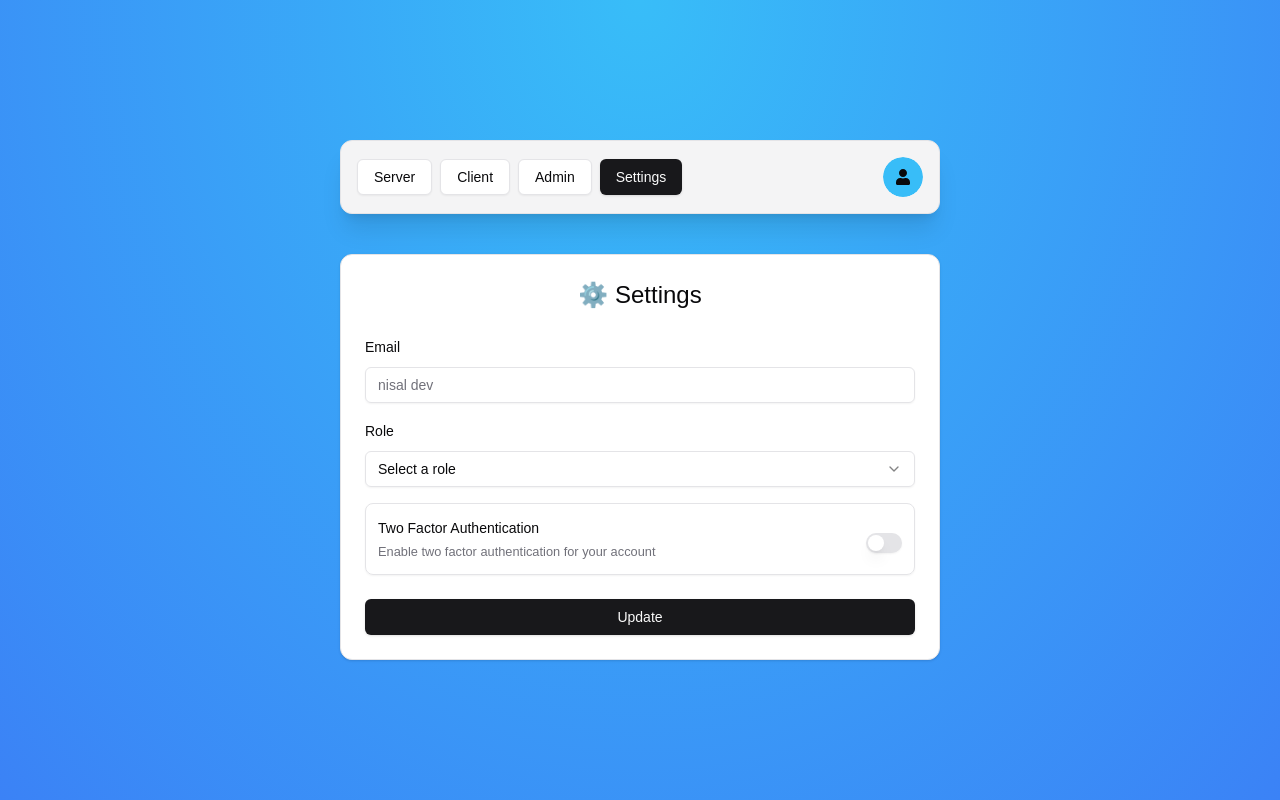
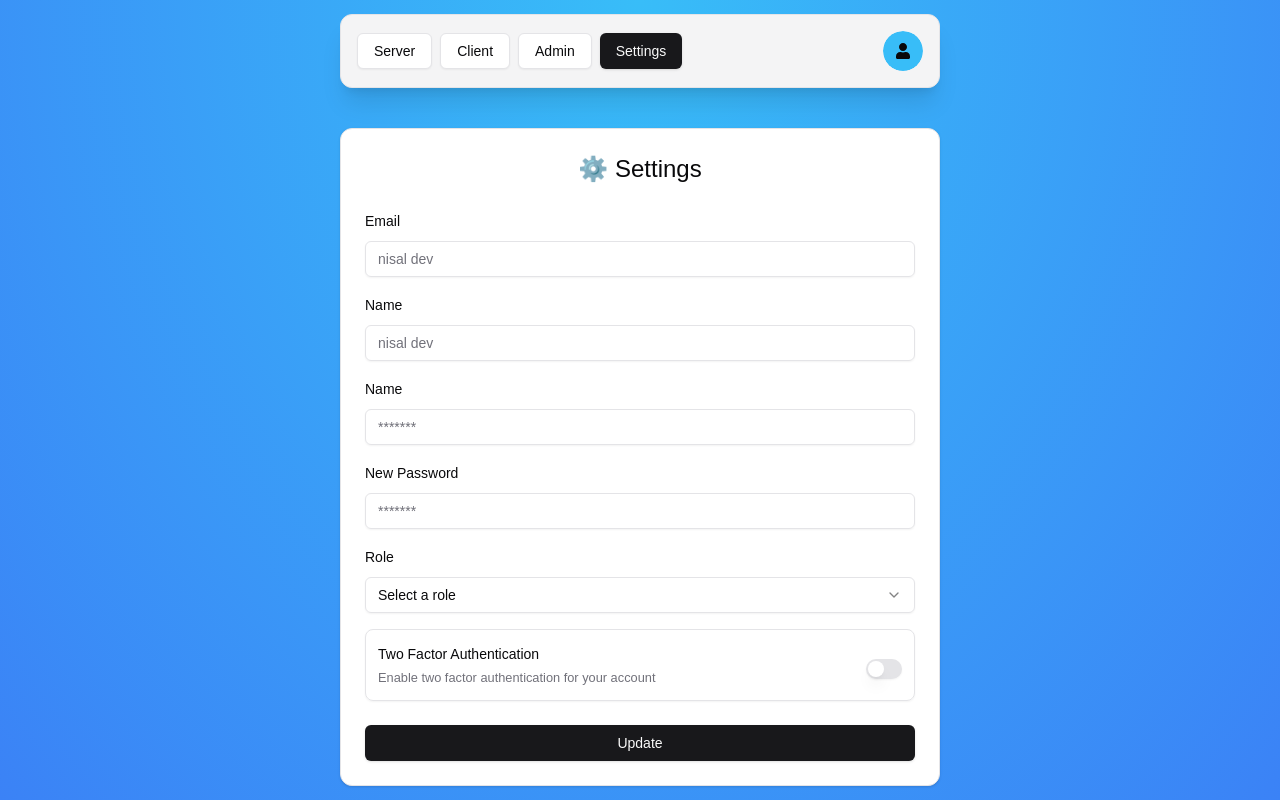
Before and after one commit to Nisschhal/next-auth, a Next.js app: page /settings in a window 1280 px wide. Built offline with nearby package versions, Linux system fonts and the light colour scheme; no server answers.

Commit message:
setting bug fixed

```diff
--- a/components/auth/setting-form.tsx
+++ b/components/auth/setting-form.tsx
@@ -35,12 +35,6 @@ import { UserRoles } from "@prisma/client"
 import { useRouter } from "next/router"
 
 export default function SettingForm() {
-  const router = useRouter()
-
-  useEffect(() => {
-    router.reload()
-  }, [])
-
   const user = useCurrentUser()
   const { update } = useSession()
   const [error, setError] = useState("")
@@ -102,7 +96,7 @@ export default function SettingForm() {
               />
 
               {/* hide for oAuth users as email and password is not required for them */}
-              {user?.isOAuth === false ? (
+              {!user?.isOAuth ? (
                 <>
                   {/* Email */}
                   <FormField
@@ -225,5 +219,3 @@ export default function SettingForm() {
     </Card>
   )
 }
-
-;<Switch />
```
